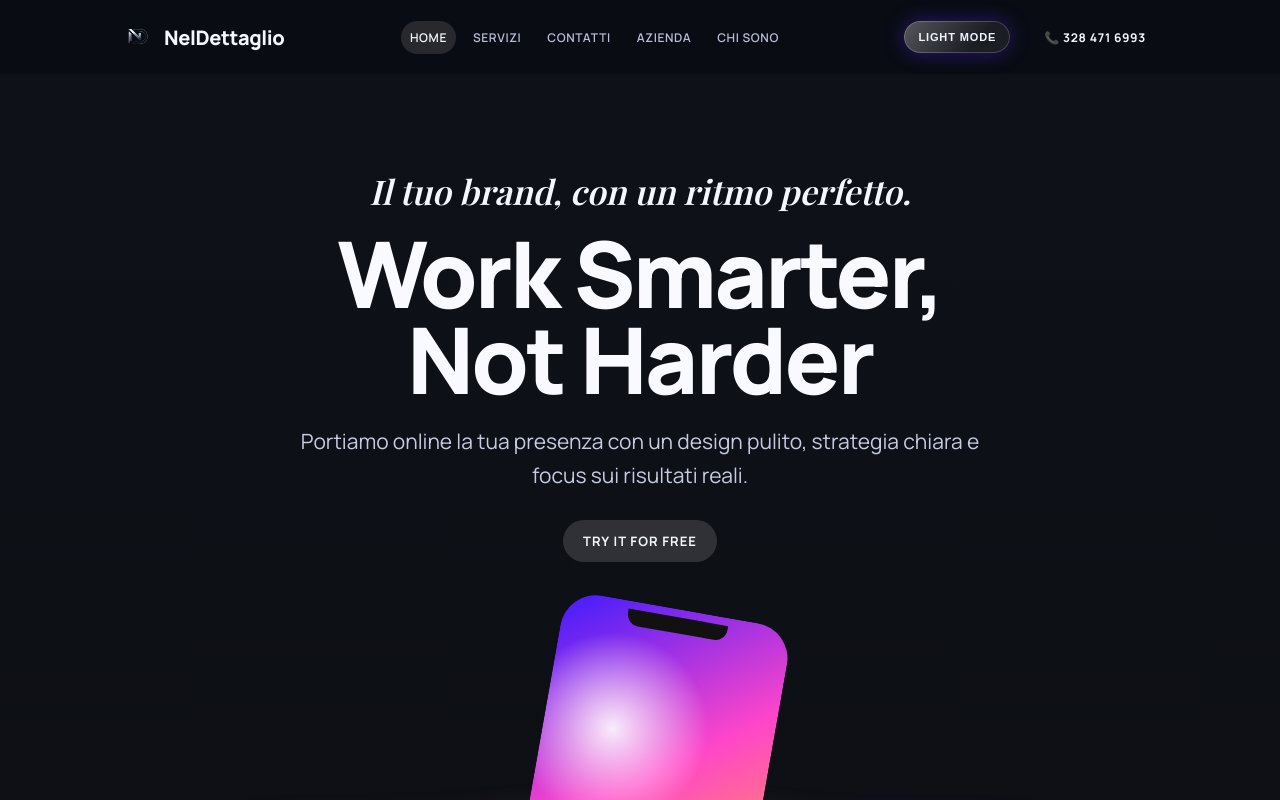
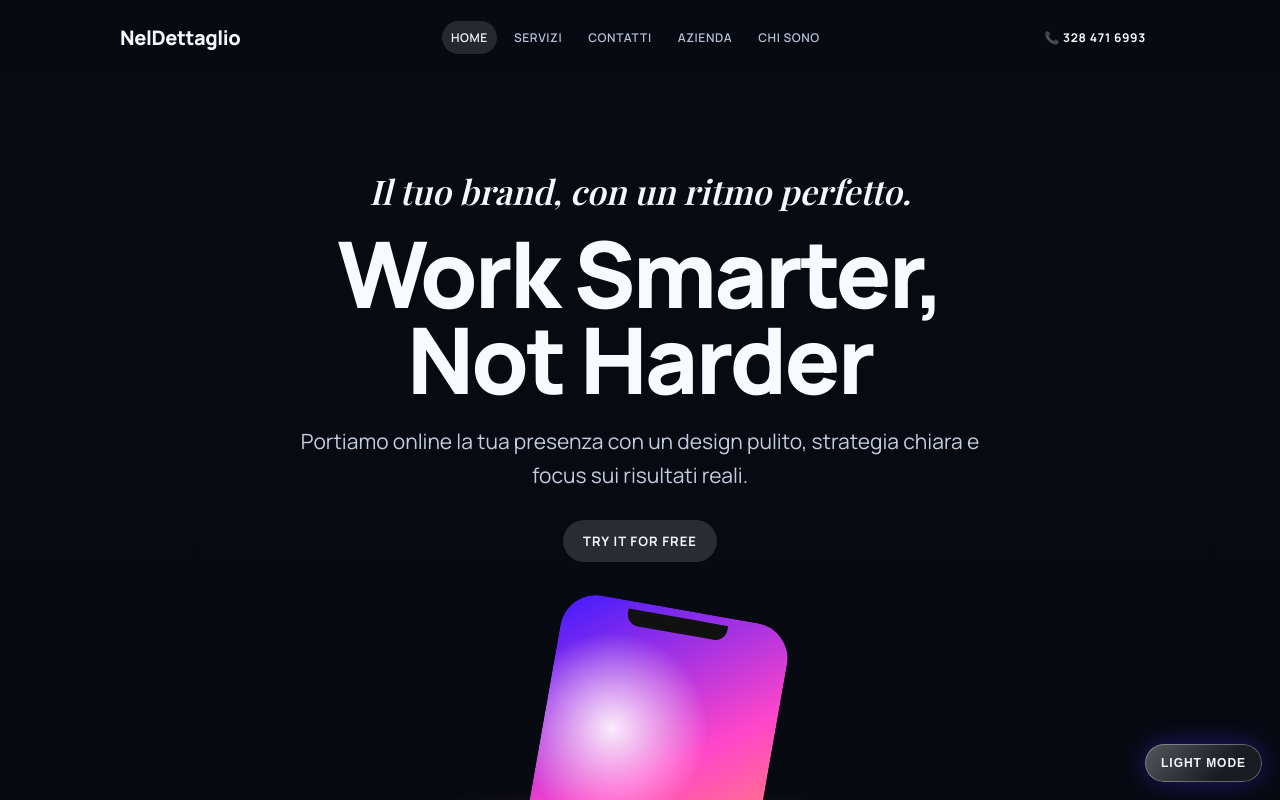
Before and after one commit to tronciu/miosito, a plain HTML site: page index.html in a window 1280 px wide. Both pictures are taken after a click on the button "DARK MODE". Shown: the top 800 px of the page. Drawn offline with nearby package versions, Linux system fonts and the light colour scheme.

Commit message:
light mode and dark mode & tolto logo

```diff
--- a/css/tronciu.css
+++ b/css/tronciu.css
@@ -23,9 +23,9 @@
 }
 
 body[data-theme="dark"] {
-  --page-bg: #050507;
-  --canvas: #0a0b10;
-  --canvas-soft: #0e1117;
+  --page-bg: #000000;
+  --canvas: #04060b;
+  --canvas-soft: #080b12;
   --ink: #f5f7ff;
   --ink-soft: #b8c0d8;
   --topbar-bg: rgba(9, 12, 18, 0.74);
@@ -118,7 +118,7 @@ body.preload.entered .site-shell {
 .nav-wrap {
   min-height: 74px;
   display: grid;
-  grid-template-columns: auto 1fr auto auto;
+  grid-template-columns: auto 1fr auto;
   align-items: center;
   gap: 20px;
 }
@@ -189,12 +189,18 @@ body.preload.entered .site-shell {
 }
 
 .theme-toggle {
-  justify-self: end;
+  position: fixed;
+  right: 18px;
+  bottom: 18px;
+  z-index: 120;
+  display: inline-flex;
+  align-items: center;
+  justify-content: center;
   white-space: nowrap;
   border: 0;
   border-radius: 999px;
-  padding: 10px 14px;
-  font-size: 11px;
+  padding: 12px 16px;
+  font-size: 12px;
   font-weight: 800;
   letter-spacing: 0.08em;
   text-transform: uppercase;
@@ -203,7 +209,7 @@ body.preload.entered .site-shell {
     linear-gradient(130deg, rgba(255, 255, 255, 0.26), transparent 68%),
     var(--toggle-bg);
   backdrop-filter: blur(12px);
-  box-shadow: inset 0 0 0 1px rgba(255, 255, 255, 0.2), 0 0 20px var(--toggle-glow);
+  box-shadow: inset 0 0 0 1px rgba(255, 255, 255, 0.32), 0 0 26px var(--toggle-glow);
   cursor: pointer;
   transition: transform 0.2s ease, box-shadow 0.2s ease, background 0.2s ease;
 }
@@ -571,7 +577,7 @@ body.preload.entered .site-shell {
 
   .nav-toggle { display: inline-flex; margin-left: auto; }
   .nav-quick { display: none; }
-  .theme-toggle { justify-self: auto; margin-left: auto; margin-right: 8px; }
+  .theme-toggle { right: 12px; bottom: 12px; }
 
   .nav {
     width: 100%;
--- a/index.html
+++ b/index.html
@@ -28,7 +28,6 @@
   <header class="topbar" id="home-content">
     <div class="container nav-wrap">
       <a href="/" class="brand" aria-label="Vai alla home">
-        <img class="logo-image" src="images/logo2.png" alt="Logo NelDettaglio" />
         <span class="logo-text">NelDettaglio</span>
       </a>
       <button class="nav-toggle" type="button" aria-expanded="false" aria-controls="site-nav" aria-label="Apri menu di navigazione">
@@ -41,7 +40,6 @@
         <a href="html/azienda.html">Azienda</a>
         <a href="html/chi-siamo.html">Chi Sono</a>
       </nav>
-      <button class="theme-toggle" type="button" id="theme-toggle" aria-label="Attiva tema scuro" aria-pressed="false">DARK MODE</button>
       <a href="tel:+393284716993" class="nav-quick phone" aria-label="Chiama il numero 328 471 6993">&#128222; 328 471 6993</a>
     </div>
   </header>
@@ -151,6 +149,7 @@
     </div>
   </footer>
   </div>
+  <button class="theme-toggle" type="button" id="theme-toggle" aria-label="Attiva tema scuro" aria-pressed="false">DARK MODE</button>
   <script src="js/tronciu.js"></script>
 </body>
 </html>
```
